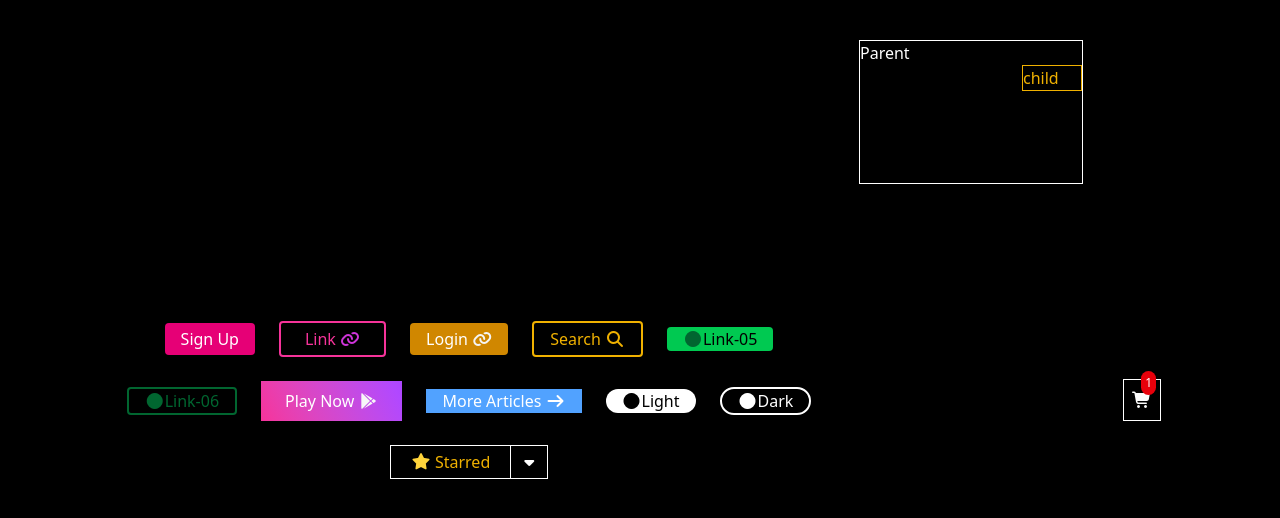
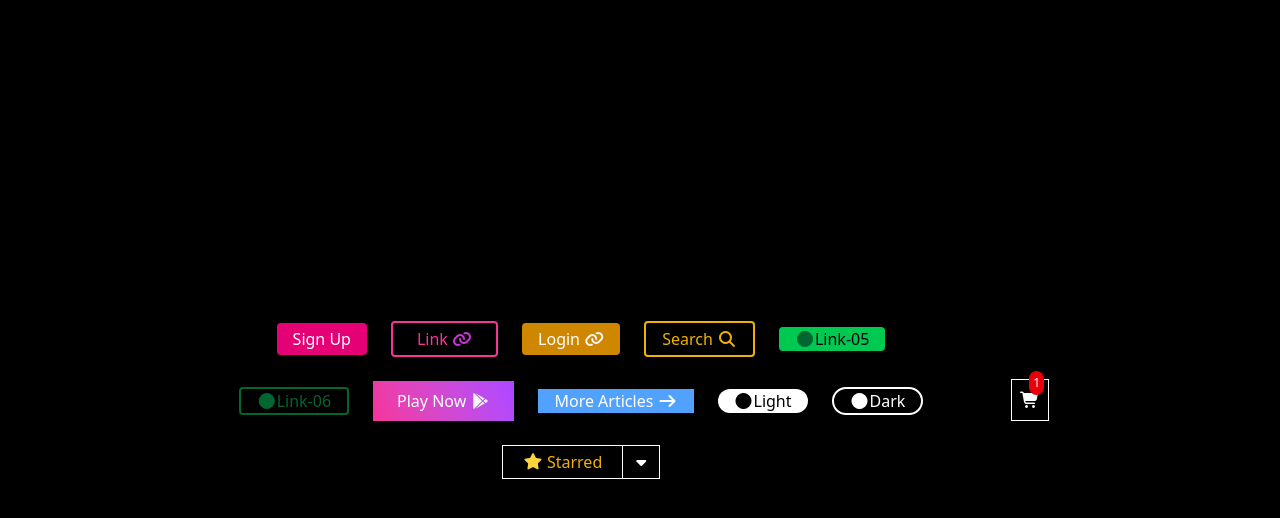
Before and after one commit to akshayrk004/cssproject1, a plain HTML site: page index.html in a window 1280 px wide. Drawn offline with nearby package versions, Linux system fonts and the light colour scheme.

Commit message:
final1commit

```diff
--- a/index.html
+++ b/index.html
@@ -78,12 +78,12 @@
                 <div class="container bg-black ">
 
                 </div>
-                <div class="w-56 h-36 border-white border-1 text-white relative">Parent
+                <!-- <div class="w-56 h-36 border-white border-1 text-white relative">Parent
 
                     <div class="border border blue-500 w-15 text-yellow-500 absolute -30 right-0">child</div>
 
 
-                </div>
+                </div> -->
 
 
 
```
Also changed, not shown: csspic.png.png (deleted), csspic1.png (added), 1 other file.
